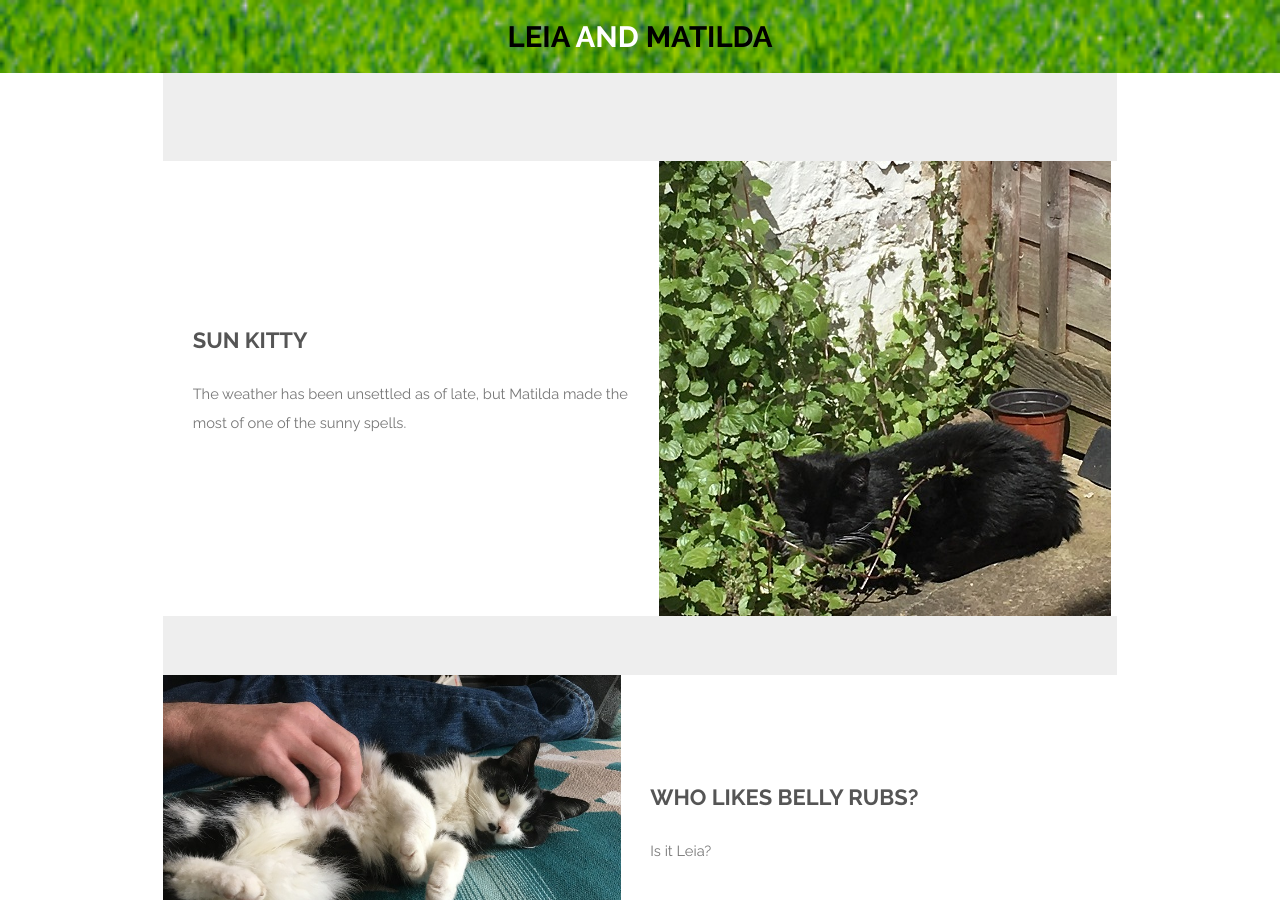
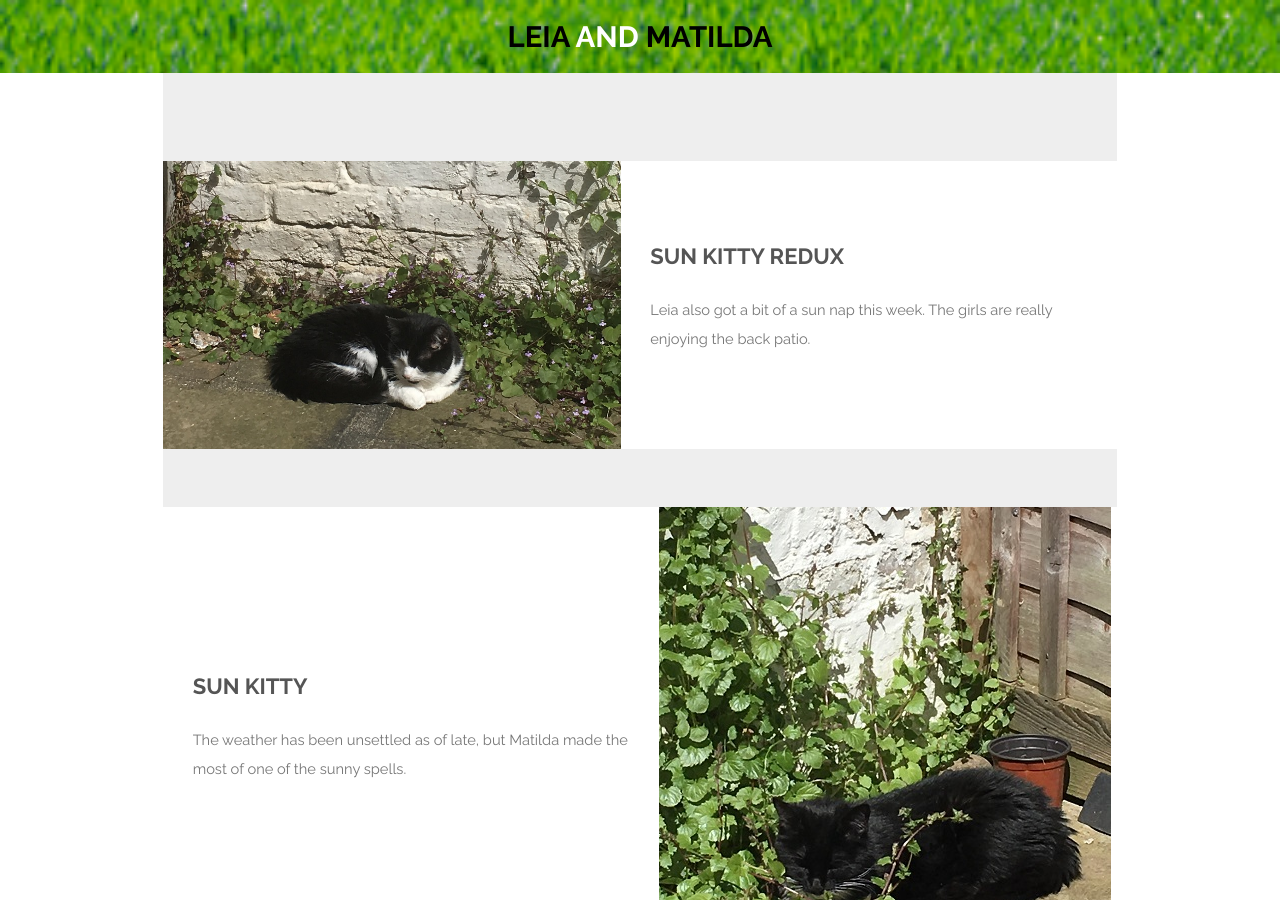
Before and after one commit to jaypalexa/leia-and-matilda, a Jekyll site: the page built from index.md, in a window 1280 px wide and 900 px high. Built offline with Jekyll 4.4.1, drawn with Linux system fonts in a browser that asks for light colours.

Commit message:
"Sun Kitty Redux" post.

```diff
--- a/index.md
+++ b/index.md
@@ -6,6 +6,13 @@ description: A photo essay by Leia and Matilda
 ---
 <section id="one" class="wrapper style1">
   <div class="inner">
+    <article class="feature left">
+      <span class="image"><a href="{{ site.url }}{{ site.baseurl }}/assets/images/20170522_1033_leia.jpg"><img src="{{ site.url }}{{ site.baseurl }}/assets/images/20170522_1033_leia.jpg" /></a></span>
+      <div class="content">
+        <h2>Sun Kitty Redux</h2>
+        <p>Leia also got a bit of a sun nap this week. The girls are really enjoying the back patio.</p>
+      </div>
+    </article>
     <article class="feature right">
       <span class="image"><a href="{{ site.url }}{{ site.baseurl }}/assets/images/20170514_1454_matilda.jpg"><img src="{{ site.url }}{{ site.baseurl }}/assets/images/20170514_1454_matilda.jpg" /></a></span>
       <div class="content">
```
Also changed, not shown: assets/images/20170522_0935_leia_matilda.jpg (added), assets/images/20170522_1033_leia.jpg (added).
